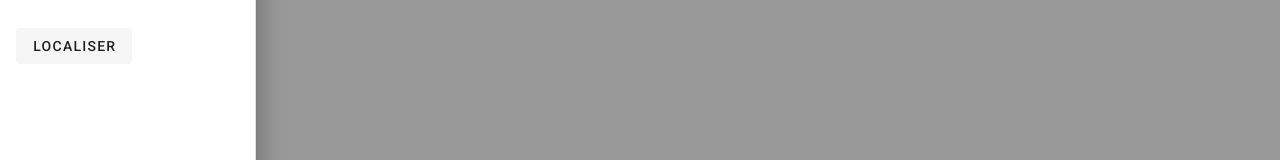
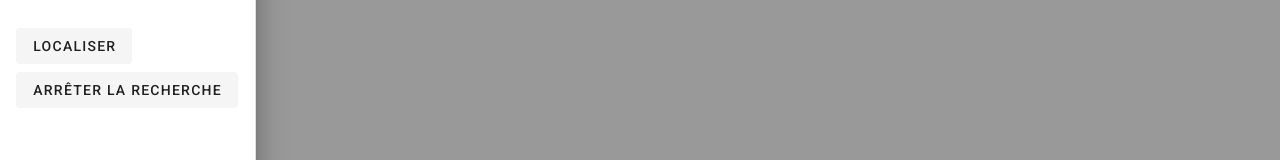
Before and after one commit to 2020-2021-WSN-INFO5-G2/ELoraHolmes, a Vue app: page / in a window 1280 px wide. Both pictures are taken after a click on the button 28 px from the left and 32 px from the top of the page. Shown: the part 306-466 px from the top of the page. Built offline with nearby package versions, Linux system fonts and the light colour scheme.

Commit message:
Update for downlink

```diff
--- a/src/App.vue
+++ b/src/App.vue
@@ -55,6 +55,11 @@
           <v-list-item
             ><v-btn depressed v-on:click="search">
               Localiser
+            </v-btn></v-list-item
+          >
+          <v-list-item
+            ><v-btn depressed v-on:click="stopsearching">
+              Arrêter la recherche
             </v-btn></v-list-item
           >
         </v-list-item-group>
@@ -125,7 +130,17 @@ export default {
           axios
             .get("http://localhost:3000/devices/" + cle)
             .then(response => {
-              data = response.data;
+              data = response.data.frames;
+              console.log(response.data)
+              axios({
+                  method: "post",
+                  url: "http://localhost:3000/devices/" + response.data.device,
+                  data: {
+                    ledstatus: true
+                  }
+                }).then(res => {
+                  console.log(res);
+                });
               data.forEach(element => {
                 //DEBUG
                 if (element.metadata !== undefined)
@@ -163,6 +178,22 @@ export default {
         }
       }
       this.drawer = false;
+    },
+    stopsearching() {
+      for (var [cle, valeur] of Object.entries(this.devices)) {
+        if (valeur) {
+          axios({
+            method: "post",
+            url: "http://localhost:3000/devices/" + cle,
+            data: {
+              ledstatus: false
+            }
+          }).then(res => {
+            console.log(res);
+          });
+        }
+      }
+      this.drawer = false;
     }
   }
 };
```
